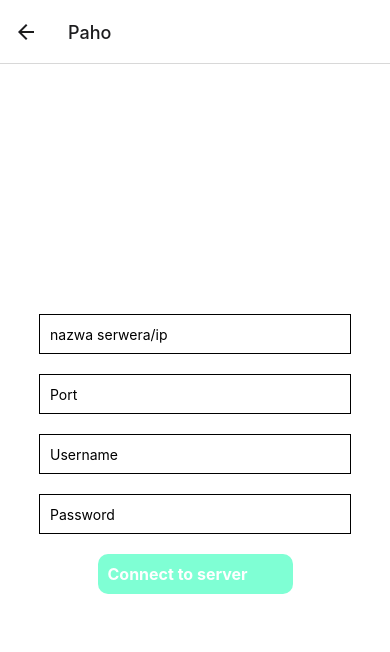
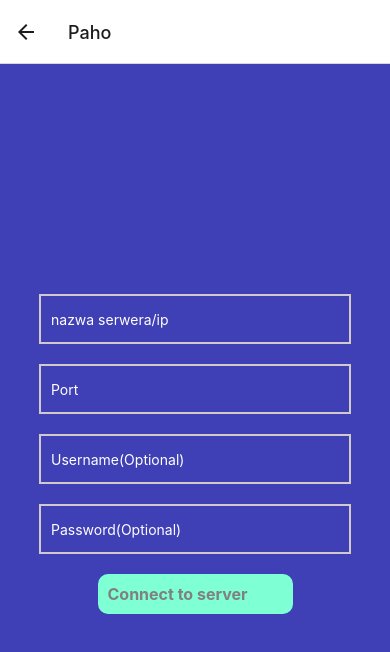
Before and after one commit to mikolajmal209/industry-mobile-app, a React Native app in the folder industry-project/: screen /Paho in a window 390 px wide. Shown: the top 652 px of the page. Built offline with nearby package versions, Linux system fonts and the light colour scheme.

Commit message:
Add state management using context

```diff
--- a/industry-project/App/Charts.js
+++ b/industry-project/App/Charts.js
@@ -8,7 +8,7 @@
     const styles = StyleSheet.create({
         container: {
             flex: 1,
-            backgroundColor: 'blue',
+            backgroundColor: '#3f3fb6',
             alignItems: 'center',
             justifyContent: 'center',
         },
--- a/industry-project/App/ControlPanel.js
+++ b/industry-project/App/ControlPanel.js
@@ -2,19 +2,22 @@
 import { render } from 'react-dom';
 import { Pressable,StyleSheet, View, Text, Button } from 'react-native';
 import { SafeAreaView } from 'react-native-safe-area-context';
-
+import ShareValueContext from './context';
+import { Line, Circle } from 'react-native-svg';
 export default class ControlPanel extends Component{
 
+    static contextType = ShareValueContext;
+    render() {
 
-    render() {
         return(
-            <SafeAreaView >
+            <SafeAreaView style={styles.container} >
 
                 <Text style={styles.buttonTextStyle1}>Panel Sterowania</Text>
 
+                <Text style={styles.buttonTextStyle1}>Water Level - {this.context.sharedValue}</Text>
                 <View style={styles.container}>
 
-                    <View>
+                    <View styles = {styles.PanelButtons}>
                         <Pressable
                         onPress={ready}
                         style= {styles.button1}>
@@ -34,8 +37,9 @@
                         </Pressable>
                     </View>
 
-                    <View>
-                    <Pressable
+
+                    <View style = {styles.PanelButtons}>
+                        <Pressable
                         onPress={ready}
                         style= {styles.button2}>
                             <Text  style={styles.buttonTextStyle}>Z1 Otwarty</Text>
@@ -46,50 +50,11 @@
                         style= {styles.button2}>
                             <Text  style={styles.buttonTextStyle}>Z2 Otwarty</Text>
                         </Pressable>
-
-                        <Pressable
-                        onPress={ready}
-                        style= {styles.button2}>
-                            <Text  style={styles.buttonTextStyle}>Z3 Otwarty</Text>
-                        </Pressable>
-
-                        <Pressable
-                        onPress={ready}
-                        style= {styles.button2}>
-                            <Text  style={styles.buttonTextStyle}>Z4 Otwarty</Text>
-                        </Pressable>
-
-                        <Pressable
-                        onPress={ready}
-                        style= {styles.button2}>
-                            <Text  style={styles.buttonTextStyle}>Mieszadło</Text>
-                        </Pressable>
-
-
-                        <Pressable
-                        onPress={ready}
-                        style= {styles.button2}>
-                            <Text style={styles.buttonTextStyle}>Poziom dodatku A</Text>
-                        </Pressable>
-
-                        <Pressable
-                        onPress={ready}
-                        style= {styles.button2}>
-                            <Text  style={styles.buttonTextStyle}>Poziom dodatku B</Text>
-                        </Pressable>
-
-                        <Pressable
-                        onPress={ready}
-                        style= {styles.button2}>
-                            <Text  style={styles.buttonTextStyle}>Poziom Wody</Text>
-                        </Pressable>
                     </View>
 
                 </View>
 
-            <View>
 
-            </View>
             </SafeAreaView>
         );
 
@@ -101,9 +66,9 @@
 }
 const styles = StyleSheet.create({
     container: {
-        backgroundColor: '$fff',
-        flexDirection: 'row',
-        justifyContent: 'space-evenly'
+        backgroundColor: '#3f3fb6',
+        width: '100%',
+        height: '100%'
 
     },
     button1: {
@@ -124,18 +89,32 @@
         marginTop: '5%',
         marginLeft: '6%',
         textAlign:'center',
+
     },
 
     buttonTextStyle1:{
         textAlign:'center',
         textAlignVertical: 'center',
         fontSize: 20,
-        fontWeight: 'bold'
+        fontWeight: 'bold',
+        color: '#fff'
     },
 
     buttonTextStyle:{
         textAlign:'center',
         textAlignVertical: 'center',
-        fontSize: 13
-    }
+        fontSize: 13,
+        color: '#fff'
+    },
+    PanelButtons:{
+        width: '20%',
+        height: '20%',
+        justifyContent: 'center',
+        backgroundColor: '#fff',
+        alignItems: 'center',
+        borderWidth: 5,
+        borderColor: '#000',
+        borderBottomLeftRadius: 20,
+        borderBottomRightRadius: 20,
+    },
 });
--- a/industry-project/App/Home.js
+++ b/industry-project/App/Home.js
@@ -6,15 +6,20 @@
 import Charts from './Charts';
 import Ionicons from '@expo/vector-icons/Ionicons';
 import ControlPanel from './ControlPanel';
+import { useState } from 'react';
+import ShareValueContext from './context';
 
 const Tab = createBottomTabNavigator();
 
-function HomeScreen() {
-    return <TabNavigator />;
-}
 
 const TabNavigator = () => {
+
+
+
+    const [sharedValue,setSharedValue] = useState('0') ;
     return (
+
+        <ShareValueContext.Provider value={{sharedValue,setSharedValue}}>
         <Tab.Navigator
             screenOptions={{
                 headerShown: false,
@@ -65,14 +70,18 @@
                 }}
             />
         </Tab.Navigator>
+        </ShareValueContext.Provider>
     );
 };
 const styles = StyleSheet.create({
     container: {
+        backgroundColor: '#3f3fb6',
+        width: '100%',
+        height: '100%',
         flex: 1,
         alignItems: 'center',
         justifyContent: 'center',
     },
 });
 
-export default HomeScreen;
+export default TabNavigator;
--- a/industry-project/App/Log.js
+++ b/industry-project/App/Log.js
@@ -127,7 +127,9 @@
     viewStyle: {
         flex: 1,
         padding: 20,
-        backgroundColor: '#fff',
+        backgroundColor: '#3f3fb6',
+        width: '100%',
+        height: '100%',
         justifyContent: 'center',
     },
     textInput: {
--- a/industry-project/App/MapScreen.js
+++ b/industry-project/App/MapScreen.js
@@ -4,8 +4,11 @@
 import MapView, { Marker } from 'react-native-maps';
 import Constants from 'expo-constants';
 import { getDistance } from 'geolib';
+import SharedMsg from './context';
 
 export default class MapScreen extends Component {
+
+
     state = {
         mapRegion: {
             latitude: 50.288703,
@@ -59,18 +62,6 @@
             distance: newDistance,
         });
     };
-
-    // _getDistance1() {
-
-    //     let Distance = getDistance(
-    //         { latitude: 50.288703, longitude: 18.677314 },
-    //         {
-    //             latitude: location.coords.latitude,
-    //             longitude: location.coords.longitude,
-    //         }
-    //     );
-    //     return Distance;
-    // }
 
     _CustomMarker() {
         return (
@@ -126,29 +117,17 @@
         alignItems: 'center',
         justifyContent: 'center',
         paddingTop: Constants.statusBarHeight,
-        backgroundColor: '#ecf0f1',
+        backgroundColor: '#3f3fb6',
+        width: '100%',
+        height: '100%',
+
     },
     paragraph: {
         margin: 24,
         fontSize: 18,
         fontWeight: 'bold',
         textAlign: 'center',
-        color: '#34495e',
+        color: '#fff',
+
     },
 });
-
-// import React, { useState } from 'react';
-// import { StyleSheet, View, Text, Button } from 'react-native';
-
-// export default function MapScreen() {
-//     return <View></View>;
-// }
-
-// const styles = StyleSheet.create({
-//     container: {
-//         flex: 1,
-//         backgroundColor: 'blue',
-//         alignItems: 'center',
-//         justifyContent: 'center',
-//     },
-// });
--- a/industry-project/App/PahoConnection.js
+++ b/industry-project/App/PahoConnection.js
@@ -12,89 +12,107 @@
 } from 'react-native';
 import Paho from 'paho-mqtt';
 import { getDistance } from 'geolib';
+import { useState } from 'react';
+import ShareValueContext from './context';
 class Poho extends React.Component {
+
+    static contextType = ShareValueContext;
+    updateMsg = (message) => {
+        const {setSharedValue} = this.context;
+        setSharedValue(message);
+    }
+
 
     constructor(props){
         super(props);
         this.state={
-        host:  '',
-        port: 0,
-        clientId: '',
-        userName: '',
-        password: ''
+            host:  '',
+            port: 0,
+            clientId: 'mikolaj1',
+            userName: '',
+            password: '',
+
         };
     }
+
     connection() {
         var host = this.state.host;
         var localPort = this.state.port;
         var clientId = this.state.clientId
         var userName = this.state.userName;
-        var password = this.state.password
+        var password = this.state.password;
 
         var client = new Paho.Client(
             host,
             localPort,
             clientId,
         );
-        client.onMessageArrived = function (message) {
-            console.log(
-                'Topic: ' +
-                    message.destinationName +
-                    ', Message: ' +
-                    message.payloadString
-            );
-            alert(message.payloadString);
-        };
-        client.onMessageDelivered = function (message) {
-            console.log('Message was delivered');
-        };
+
 
         client.connect({
-
-            useSSL: true,
-            userName: userName,
-            password: password,
-            // protocol: 'wss',
-
+            useSSL: false,
             onSuccess: function () {
                 console.log('Połącznie');
                 // client.subscribe('testtopicGliwice1');
-                client.send('my/test/topic', 'beagleboneGliwice');
+                // client.send('mytopic', 'beagleboneGliwice');
+                client.subscribe('mytopic');
             },
             onFailure: function (error) {
                 console.log(error);
                 console.log(host);
                 console.log(localPort);
                 console.log(this.userName);
-
-                // client.subscribe('test');
             },
 
         });
+        client.onMessageArrived =  function(message)  {
+            console.log(
+                'Topic: ' +
+                    message.destinationName +
+                    ', Message: ' +
+                    message.payloadString);
+                    setMsg( message.payloadString)
+            // alert(message.payloadString);
 
-        // client.subscribe('my/test/topic');
+        }
+
+        const setMsg = this.updateMsg()
+        // client.onConnectionLost =  function(responseObject){
+        //     if (responseObject.errorCode !== 0) {
+        //     console.log('onConnectionLost:' + responseObject.errorMessage);
+        //     }
+        // }
+
+
     }
+
+
     render() {
+
         return (
             <SafeAreaView style={styles.container}>
                 <TextInput
                 placeholder='nazwa serwera/ip'
+                placeholderTextColor={"#fff"}
                 style={styles.TextInput}
                 onChangeText={(host) => this.setState({ host })}>
                 </TextInput>
                 <TextInput
                 placeholder='Port'
+                placeholderTextColor={"#fff"}
                 style={styles.TextInput}
                 onChangeText={ (localPort)=> this.setState({ port: parseInt(localPort) })}>
                 </TextInput>
                 <TextInput
-                placeholder='Username'
+                placeholder='Username(Optional)'
+                placeholderTextColor={"#fff"}
                 style={styles.TextInput}
                 onChangeText={(userName) => this.setState({ userName })}>
                 </TextInput>
                 <TextInput
-                placeholder='Password'
+                placeholder='Password(Optional)'
                 secureTextEntry={true}
+                placeholderTextColor={"#fff"}
                 style={styles.TextInput}
                 onChangeText={ (password)=> this.setState({ password })}
                 >
@@ -104,6 +122,7 @@
                     style={styles.przycisk}
                     onPress={() => {
                         this.connection();
+
                     }}
                 >
                     <Text style={styles.Text1}>Connect to server</Text>
@@ -116,14 +135,18 @@
 const styles = StyleSheet.create({
     container: {
         flex: 1,
-        backgroundColor: '#fff',
+        backgroundColor: '#3f3fb6',
+        width: '100%',
+        height: '100%',
         alignItems: 'center',
         justifyContent: 'center'
     },
     TextInput:{
         margin: 10,
-        borderWidth: 1,
-        height: 40,
+        borderWidth: 2,
+        borderColor: '#D2CACA',
+        color: '#D2CACA',
+        height: 50,
         width: '80%',
         padding: 10,
     },
@@ -137,72 +160,8 @@
     Text1: {
         fontSize: 16,
         fontWeight: 'bold',
-        color: '#fff',
+        color: '#808080',
     },
 });
 
 export default Poho;
-// import * as React from 'react';
-// import { View, StyleSheet, Button, Alert } from 'react-native';
-// import Paho from 'paho-mqtt';
-
-// export default class PahoConnection extends React.Component {
-//     componentDidMount() {
-//         var client = new Paho.Client(
-//             'cf750ebd4d664c51b8ac93a46f288c99.s1.eu.hivemq.cloud',
-//             Number(8884),
-//             '/mqtt',
-//             'Mikolaj'
-//         );
-//         client.onMessageArrived = function (message) {
-//             console.log(
-//                 'Topic: ' +
-//                     message.destinationName +
-//                     ', Message: ' +
-//                     message.payloadString
-//             );
-//         };
-//         client.connect({
-//             onSuccess: function () {
-//                 console.log('Połącznie testowe z chmurą');
-//                 // client.subscribe('test');
-//                 global.par = true;
-//             },
-//             userName: 'Mikolaj',
-//             password: 'Kospit21',
-//             useSSL: true,
-//         });
-//     }
-//     render() {
-//         return (
-//             <View style={styles.container}>
-//                 <View style={styles.Przycisk}>
-//                     <Button
-//                         title='Connection'
-//                         onPress={() => {
-//                             Alert.alert('alert1');
-//                             // this.componentDidMount();
-//                             console.log(global.par);
-//                             if (global.par === true) {
-//                                 Alert.alert('Udane Połącznie z chmurą');
-//                             } else {
-//                                 Alert.alert('Nieudane połącznie z chmurą');
-//                             }
-//                         }}
-//                     />
-//                 </View>
-//             </View>
-//         );
-//     }
-// }
-
-// const styles = StyleSheet.create({
-//     container: {
-//         backgroundColor: 'yellow',
-//         flex: 1,
-//     },
-//     Przycisk: {
-//         backgroundColor: 'purple',
-//         marginTop: 50,
-//     },
-// });
--- /dev/null
+++ b/industry-project/App/context.js
@@ -0,0 +1,5 @@
+import React from 'react';
+
+const ShareValueContext = React.createContext();
+
+export default ShareValueContext;
--- a/industry-project/package.json
+++ b/industry-project/package.json
@@ -11,6 +11,7 @@
   },
   "dependencies": {
     "@expo-google-fonts/inter": "^0.2.2",
+    "@expo/webpack-config": "^18.0.1",
     "@react-navigation/bottom-tabs": "^6.3.1",
     "@react-navigation/native": "^6.0.10",
     "@react-navigation/native-stack": "^6.6.2",
@@ -28,6 +29,7 @@
     "react-native-paho-mqtt": "^0.1.1",
     "react-native-safe-area-context": "4.5.0",
     "react-native-screens": "~3.20.0",
+    "react-native-svg": "^13.9.0",
     "react-native-web": "~0.18.11",
     "yarn": "^1.22.19"
   },
```
Also changed, not shown: industry-project/App.js (+10 -1 lines), industry-project/App/Testy1.js (deleted, +0 -13 lines), 2 other files (tests, documents, lock files or other folders).
